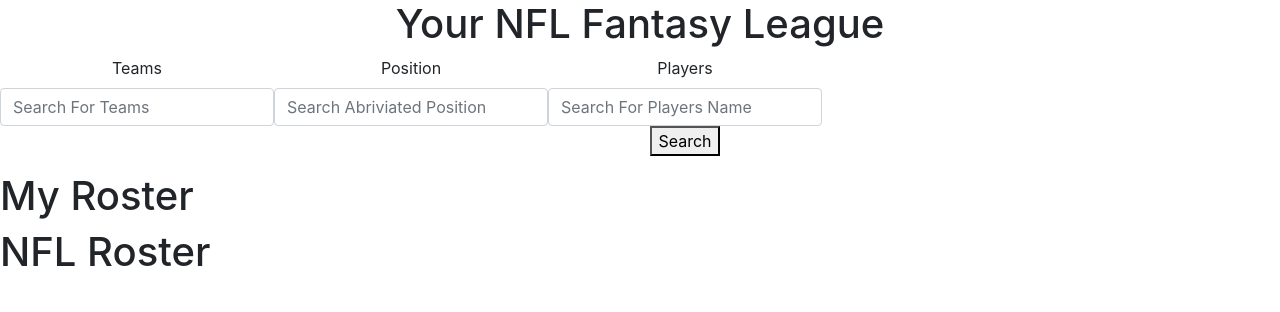
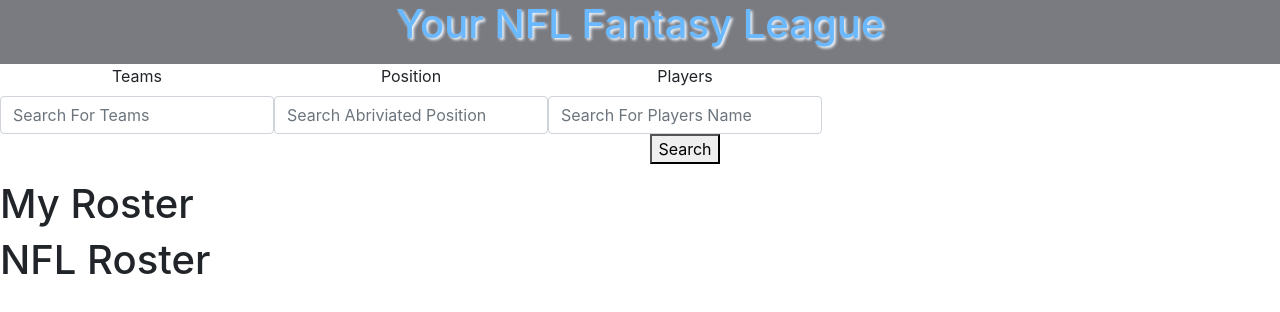
Before and after one commit to brycepmurray/nfl-roster, a plain HTML site: page index.html in a window 1280 px wide. Drawn offline with nearby package versions, Linux system fonts and the light colour scheme; no server answers.

Commit message:
wat.....wat?

```diff
--- a/assets/styles/main.sass
+++ b/assets/styles/main.sass
@@ -1,3 +1,11 @@
+header
+  background: rgba(34, 35, 44, .6)
+  color: #6ab9ff
+  height: 4rem
+
+.intro
+  text-shadow: 2px 2px 3px #f0f8ff
+
 .players
   display: flex
 
--- a/index.html
+++ b/index.html
@@ -12,7 +12,7 @@
 
 <body>
     <header class="text-center">
-        <h1>Your NFL Fantasy League</h1>
+        <h1 class="intro">Your NFL Fantasy League</h1>
     </header>
     <div class="row text-center">
         <form onsubmit="app.controllers.playerCtrl.getPlayerByTeam(event)">
```
Also changed, not shown: assets/images/nfl.jpg (added), assets/styles/main.css, assets/styles/main.min.css.
